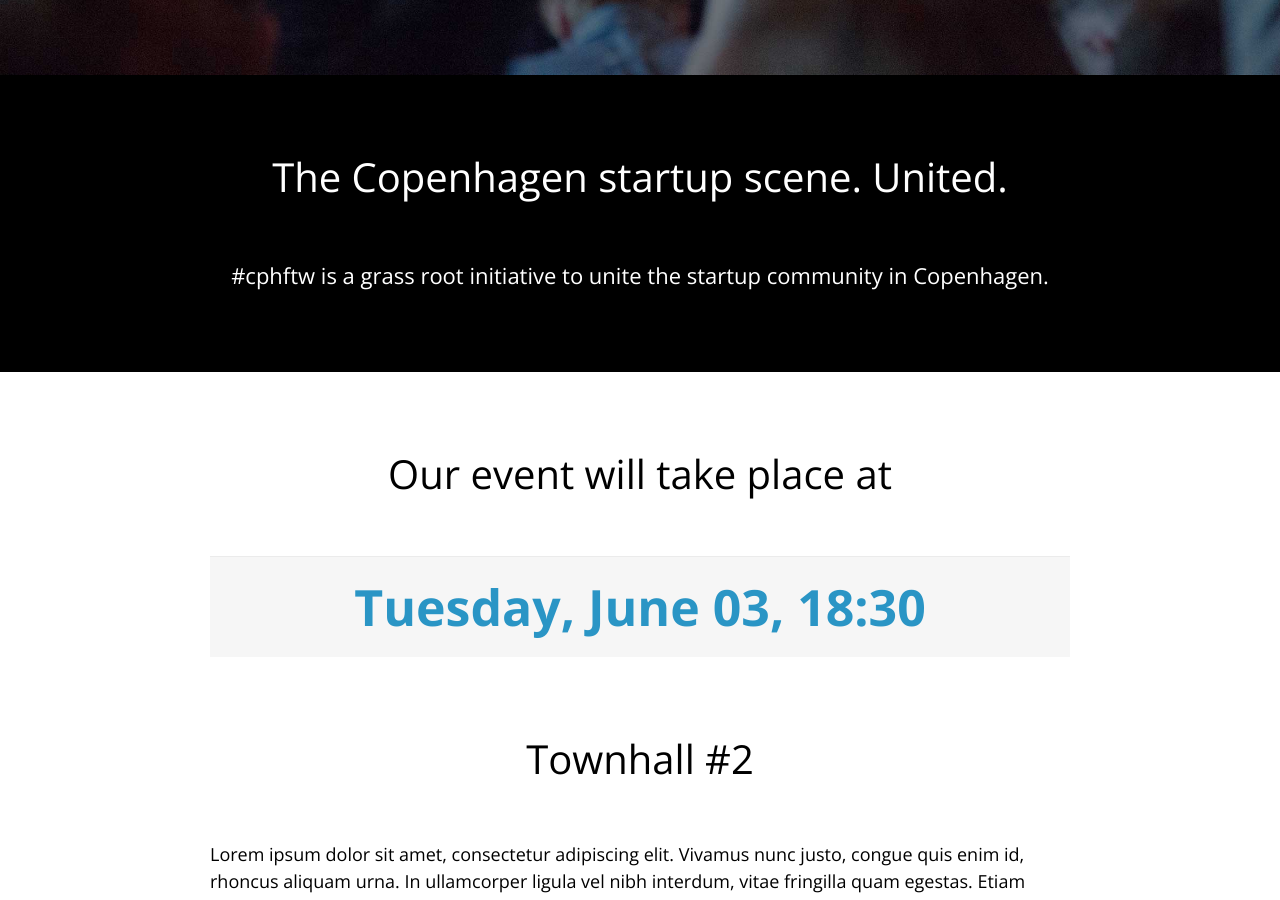
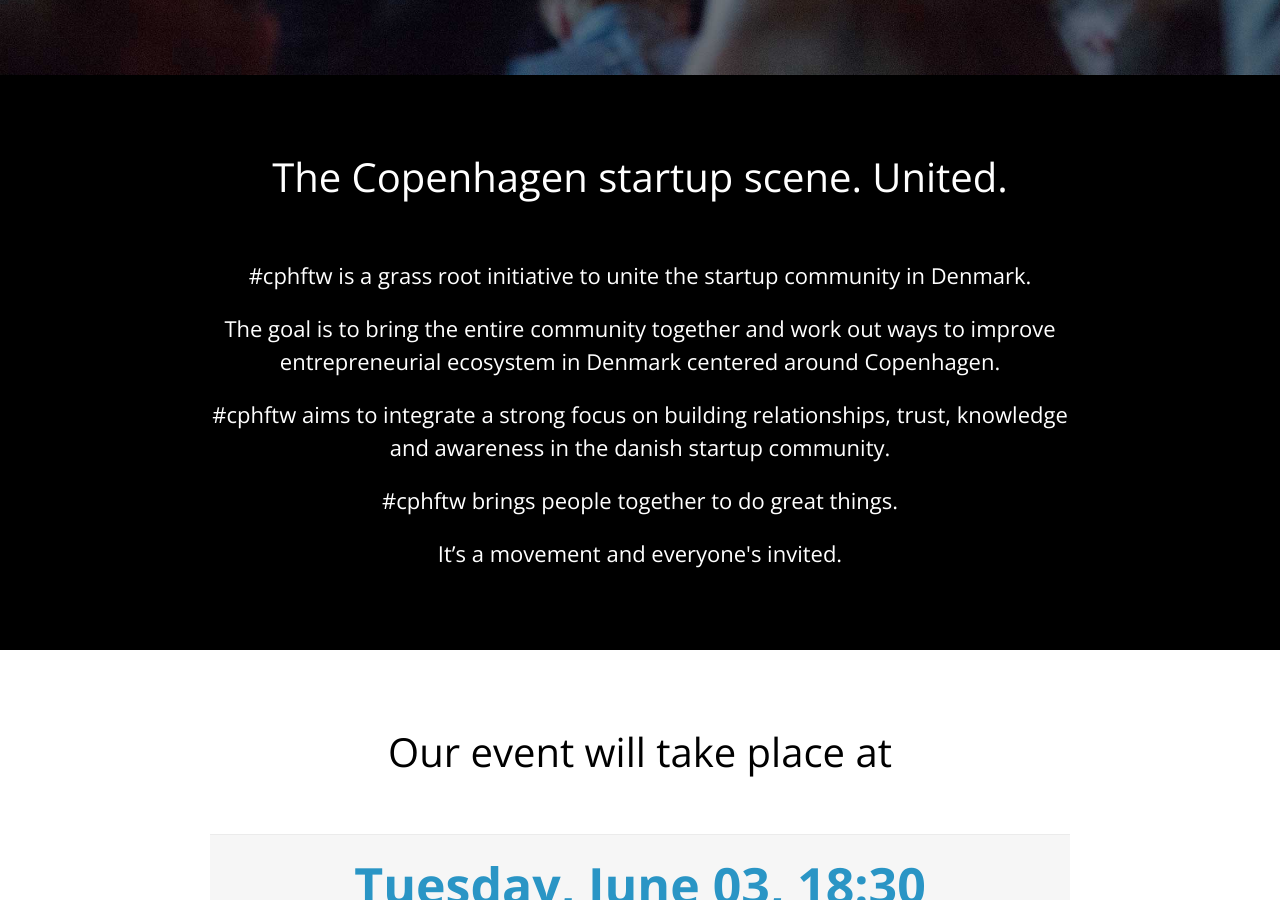
Before and after one commit to cphftw/cphftw.dk, a Jekyll site: the page built from index.html, in a window 1280 px wide and 900 px high, scrolled down 825 px. Built offline with Jekyll 4.4.1, drawn with Linux system fonts in a browser that asks for light colours; comment, search, counter and statistics services are not loaded.

```diff
--- a/index.html
+++ b/index.html
@@ -27,7 +27,11 @@ layout: default
 	<section class="about">
 		<div class="inner">
 			<h2>The Copenhagen startup scene. United.</h2>
-			<p>#cphftw is a grass root initiative to unite the startup community in Copenhagen.</p>
+			<p>#cphftw is a grass root initiative to unite the startup community in Denmark. </p>
+			<p>The goal is to bring the entire community together and work out ways to improve entrepreneurial ecosystem in Denmark centered around Copenhagen.</p>
+			<p>#cphftw aims to integrate a strong focus on building relationships, trust, knowledge and awareness in the danish startup community. </p>
+			<p>#cphftw brings people together to do great things.</p>
+			<p>It’s a movement and everyone's invited.</p>
 		</div>
 	</section>
 
```
Also changed, not shown: about/index.html (+10 -5 lines).
